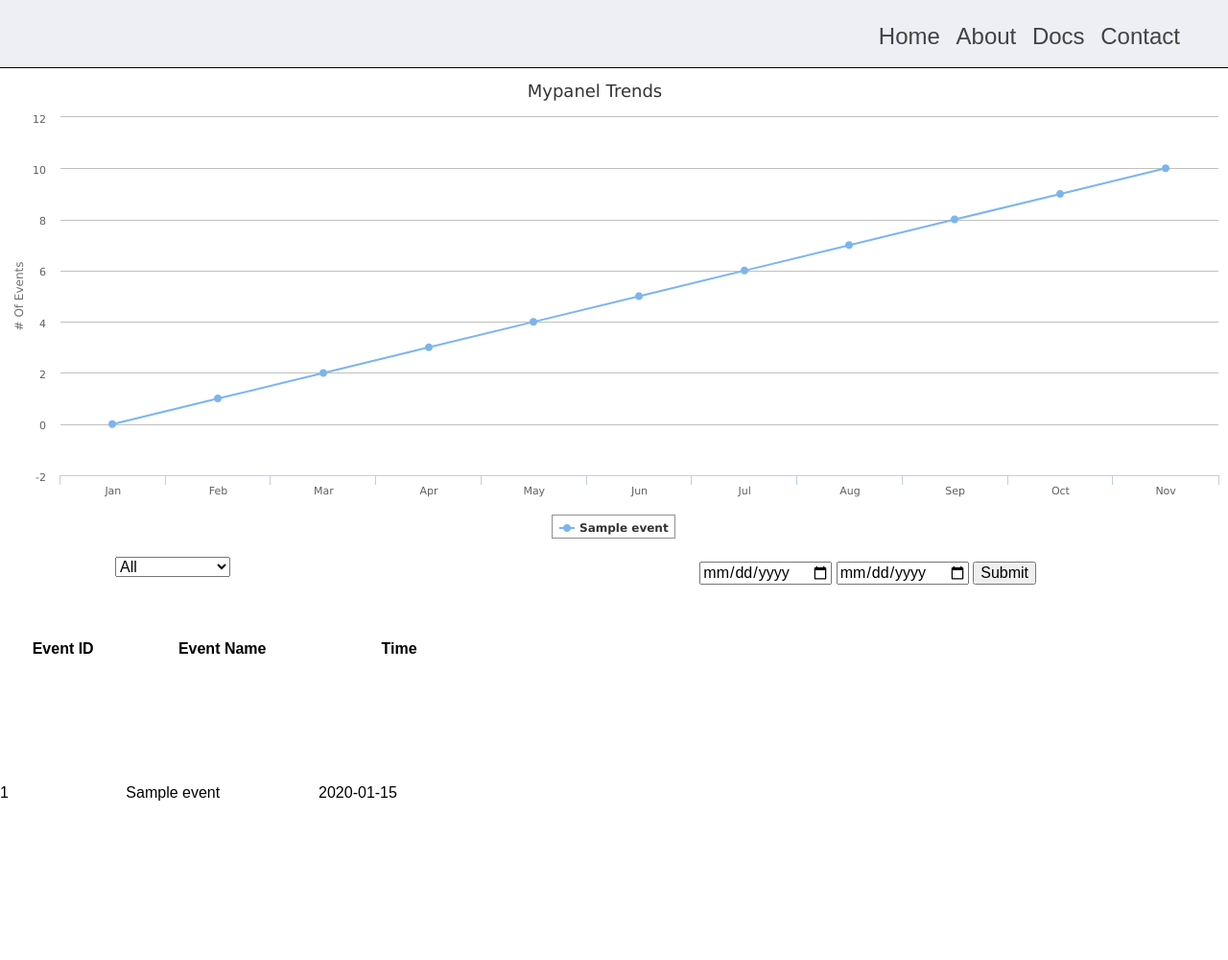
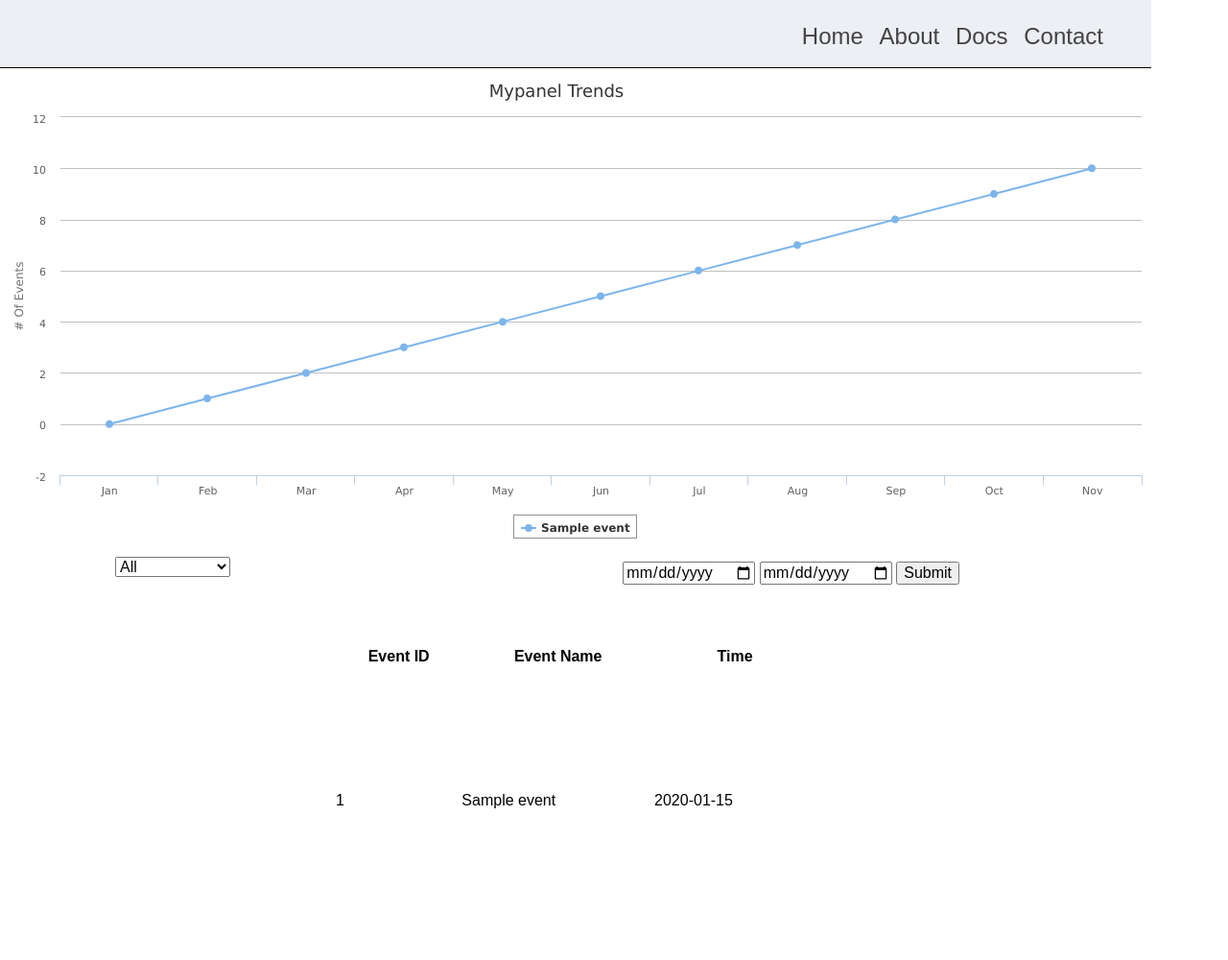
Before and after one commit to kohiomobz/mypanel, a Django app: page / in a window 1280 px wide. Shown: the whole page at 96% size. Before the commit the page ends 834 px from the top, so only its background shows below. Run offline with Django 3.2, Linux system fonts and the light colour scheme; tables that the repository leaves empty hold one stand-in row (values such as "Sample post"); some libraries are stand-ins or nearby versions.

Commit message:
added proper table to html table

```diff
--- a/mypanel/mypanel/api/api.py
+++ b/mypanel/mypanel/api/api.py
@@ -60,7 +60,7 @@ class Query(object):
         """
         # Parse out the request parameters
         request_params = request.GET if request.GET else request.POST
-        print request_params
+        print request.GET
         # Return dictionary with request params
         request_dict = request_params.dict()
         return request_dict
@@ -69,7 +69,8 @@ class Query(object):
     def read(self):
         query = None
 
-        # grab request parameters
+        # Grab Request Parameters
+
         request_dict = self.extract_params(self.request)
         from_date = request_dict.get('from_date')
         to_date = request_dict.get('to_date')
@@ -78,18 +79,18 @@ class Query(object):
         if from_date and to_date:
             newfrom = parser.parse(from_date)
             newto = parser.parse(to_date)
-            print type(newfrom), type(newto)
             query = Event.objects.filter(time__gt=newfrom).filter(time__lt=newto)
 
         ## Now Query MySQL with date range, events, etc...
-
         if not query: query  = Event.objects.all()
-
         ## A specific event query
+        print request_dict, event
 
         if event and event.lower() != 'all':
             q = query.filter(name=event).values()
             return self.format_data(q)
+
+        print query
 
         data = self.format_data(query.values())
 
--- a/mypanel/mypanel/static/css/style.css
+++ b/mypanel/mypanel/static/css/style.css
@@ -1,4 +1,9 @@
 /* CSS File for Mypanel Dashboard */
+html {
+	max-width: 1200px;
+	height: 1000px;
+
+}
 body {
 
 }
@@ -71,8 +76,27 @@ select {
 
 #table {
     height: 300px;max-width:500px;
+  	margin: 0 auto;
 }
 
 table {
     height: 100%; width:100%;
 }
+
+.new-table-row {
+	margin-left:15px;
+	height: 20px;
+}
+
+.new-table-row td {
+	height:20px;
+
+}
+.header-row {
+	height: 20px;
+
+}
+.new-table-row th {
+	height:20px;
+
+}
--- a/mypanel/mypanel/static/js/main.js
+++ b/mypanel/mypanel/static/js/main.js
@@ -55,9 +55,15 @@ window.onload = function() {
         var toDate = document.getElementsByName('to')[0].value;
         var events = document.getElementsByClassName('events')[0].value;
 
+
         if (fromDate && toDate ) {
-            queryString += 'from_date=' + fromDate + '&to_date=' + toDate + '&events=' + events;
+            queryString += 'from_date=' + fromDate + '&to_date=' + toDate;
             console.log(events);
+        }
+
+        if (events) {
+
+            queryString += '&events=' + events;
         }
 
         return queryString;
@@ -71,7 +77,6 @@ window.onload = function() {
 
         req.open('GET', url, true);
         req.onload = function() {
-            console.log(this.responseText);
             var data = JSON.parse(this.responseText);
             drawGraph(data, '');
             fillTable(data, '');
@@ -158,9 +163,13 @@ window.onload = function() {
     }
 
         function fillTable(tableData, dateRange) {
+            /* write a proper remove function at some point */
+            removeTableRows();
+
             for (var i=0; i < tableData.length; i++) {
-                var table = document.getElementsByClassName('data-table')[0];
+                var table = document.getElementsByClassName('main-table-body')[0];
                 var element = document.createElement('tr');
+                element.className = 'new-table-row';
                 var html = '<td>' + tableData[i]['event_id'] + '</td><td>' + tableData[i]['name'] + '</td><td>' + tableData[i]['time'] + '</td>';
 
                 element.innerHTML = html;
@@ -169,6 +178,18 @@ window.onload = function() {
 
         }
 
+        function removeTableRows() {
+            var table = document.getElementsByClassName('main-table-body')[0];
+            var length = table.getElementsByTagName('tr');
+
+            for (var x = length.length-1; x > 0; x--) {
+                table.removeChild(length[x]);
+
+            }
+
+
+        }
+
     /* Make the Request and Plot the Graph  */
 
     makeDataRequest();
--- a/mypanel/mypanel/templates/index.html
+++ b/mypanel/mypanel/templates/index.html
@@ -9,6 +9,7 @@
 
 	<script type="text/javascript" src="http://ajax.googleapis.com/ajax/libs/jquery/1.8.2/jquery.min.js"></script>
 	{% load staticfiles %}
+
 	<script type="text/javascript" src="{% static "/static/js/highcharts.js" %}"></script>
 	<script type="text/javascript" src="{% static "/static/js/exporting.js" %}"></script>
 
@@ -36,7 +37,10 @@
 	<div id='table'>
 	    <table class='data-table'>
 		<!-- add header row -->
-	<tr><th>Event ID</th><th>Event Name</th><th>Time</th><tr>
+			<tbody class='main-table-body'>
+				<tr class='header-row'><th>Event ID</th><th>Event Name</th><th>Time</th><tr>
+
+			</tbody>
 
 	    </table>
 
```
Also changed, not shown: 1 other file. Lines whose indentation alone changed are shown as unchanged.
